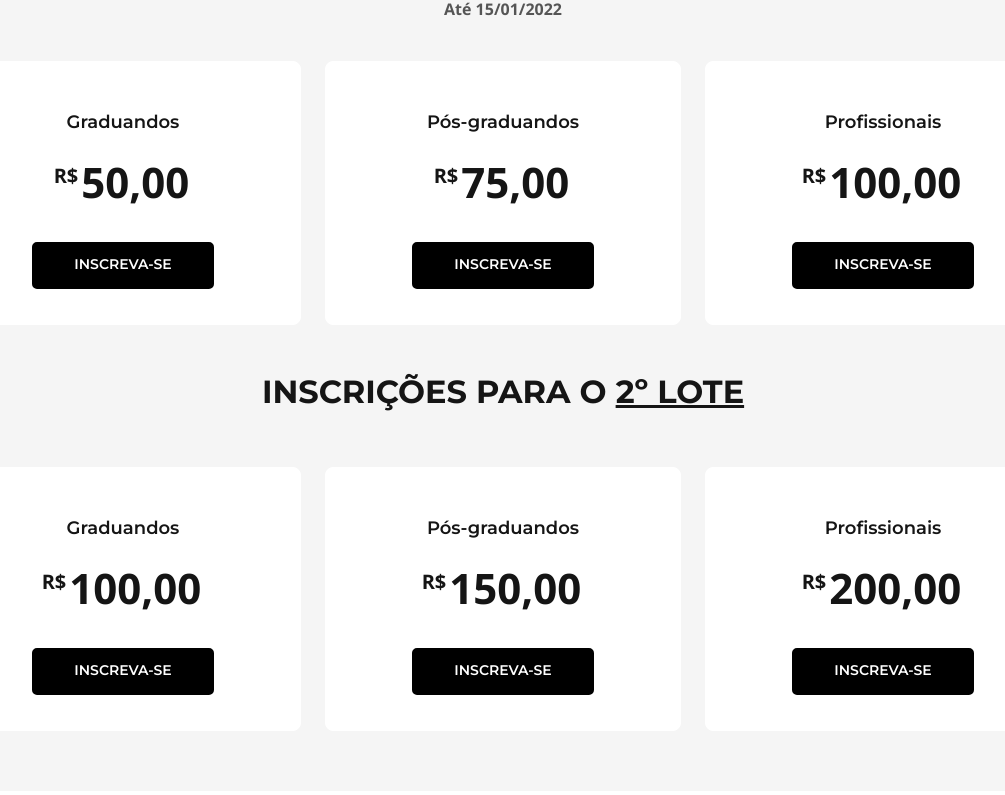
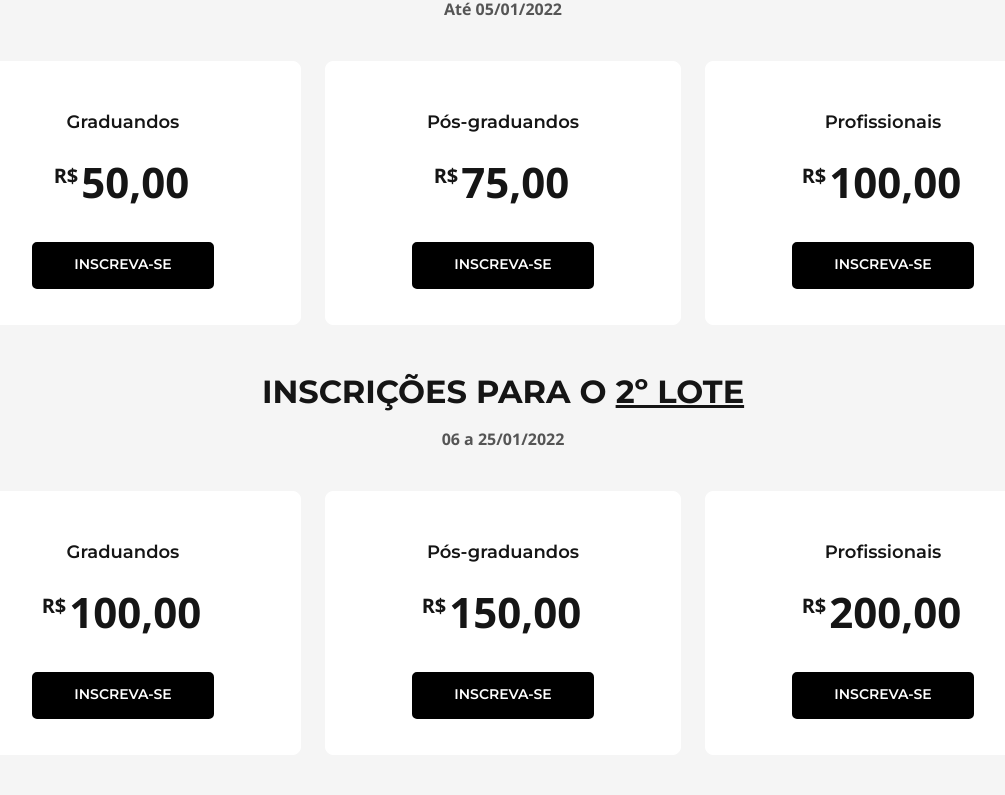
Before and after one commit to Leonardo-Soares/congresso-upceurg, a plain HTML site: page inscricoes.html in a window 1280 px wide. Shown: the part 606-1401 px from the top of the page, without its empty margins (137-1142 px from the left). Drawn offline with nearby package versions, Linux system fonts and the light colour scheme.

Commit message:
ajustes de inscrições e banner

```diff
--- a/assets/css/style.css
+++ b/assets/css/style.css
@@ -367,6 +367,7 @@ h1, h2, h3, h4, h5, h6 {
   margin-bottom: auto;
   width: 100%;
   margin-bottom: 80px;
+  padding-top: 20px;
 }
 
 #hero .hero-logo img{
@@ -1766,4 +1767,7 @@ section {
   .web-banner{
     display: none;
   }
-}
+  #hero .hero-logo {
+    padding-top: 40px;
+  }
+}
--- a/inscricoes.html
+++ b/inscricoes.html
@@ -104,10 +104,9 @@
         <div class="container">
           <div class="section-title" data-aos="fade-up">
             <h2>Inscrições Para o <u>1º Lote</u></h2>
-            <figcaption> <b>Até 15/01/2022</b> </figcaption>
+            <figcaption> <b>Até 05/01/2022</b> </figcaption>
           </div>
           <div class="row">
-
             <div class="col-lg-4 col-md-6">
               <div class="box" data-aos="zoom-in" data-aos-delay="100">
                 <h3>Graduandos</h3>
@@ -135,14 +134,54 @@
                 </div>
               </div>
             </div>
+          </div>
+        </div>
+
+        <div class="container mt-5">
+
+          <div class="section-title" data-aos="fade-up">
+            <h2>Inscrições Para o <u>2º Lote</u></h2>
+            <figcaption> <b>06 a 25/01/2022</b> </figcaption>
+          </div>
+          <div class="row">
+
+            <div class="col-lg-4 col-md-6">
+              <div class="box" data-aos="zoom-in" data-aos-delay="100">
+                <h3>Graduandos</h3>
+                <h4><sup>R$</sup>100,00<span></span></h4>
+                <div class="btn-wrap">
+                  <a href="#" data-bs-toggle="modal" data-bs-target="#inscricoes" class="btn-buy">INSCREVA-SE</a>
+                </div>
+              </div>
+            </div>
+            <div class="col-lg-4 col-md-6">
+              <div class="box" data-aos="zoom-in" data-aos-delay="100">
+                <h3>Pós-graduandos</h3>
+                <h4><sup>R$</sup>150,00<span></span></h4>
+                <div class="btn-wrap">
+                  <a href="#" data-bs-toggle="modal" data-bs-target="#inscricoes" class="btn-buy">INSCREVA-SE</a>
+                </div>
+              </div>
+            </div>
+            <div class="col-lg-4 col-md-6">
+              <div class="box" data-aos="zoom-in" data-aos-delay="100">
+                <h3>Profissionais</h3>
+                <h4><sup>R$</sup>200,00<span></span></h4>
+                <div class="btn-wrap">
+                  <a href="#" data-bs-toggle="modal" data-bs-target="#inscricoes" class="btn-buy">INSCREVA-SE</a>
+                </div>
+              </div>
+            </div>
 
 
           </div>
         </div>
+
         <div class="container mt-5">
 
           <div class="section-title" data-aos="fade-up">
-            <h2>Inscrições Para o <u>2º Lote</u></h2>
+            <h2>Inscrições Para o <u>3º Lote</u></h2>
+            <figcaption> <b>25 a 09/02/2022</b> </figcaption>
           </div>
           <div class="row">
 
```
Also changed, not shown: assets/img/banner-mobile.png, assets/img/banner-novo.png.
